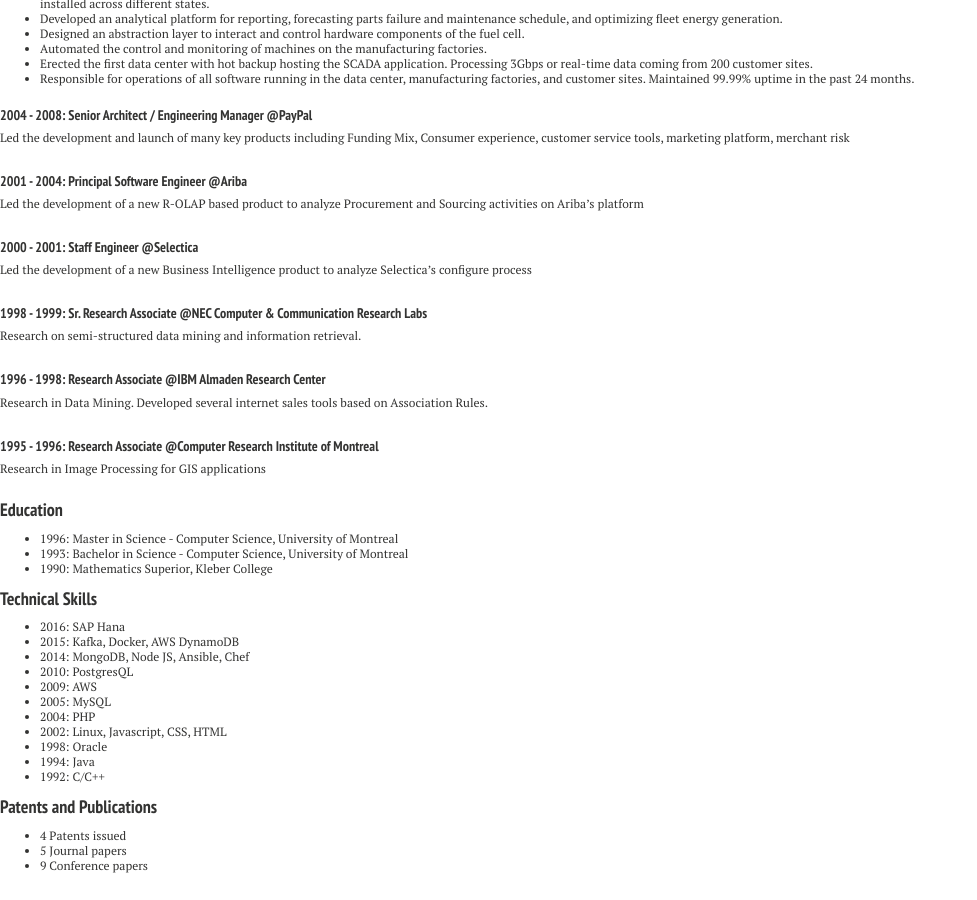
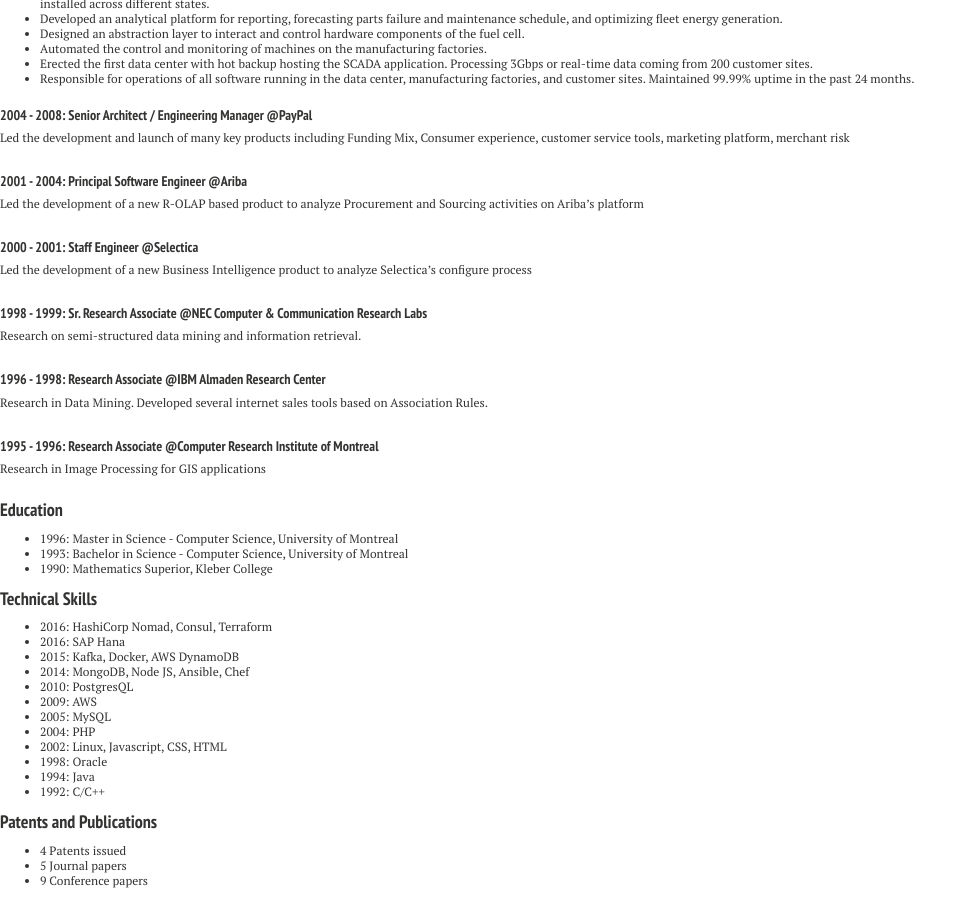
Before and after one commit to quocvu/quocvu.github.io, a Jekyll site: the page built from resume/pdf.md, in a window 1280 px wide and 900 px high, scrolled down 863 px. Shown: the whole window, without its empty margins (0-977 px from the left). Built offline with Jekyll 4.4.1, drawn with Linux system fonts in a browser that asks for light colours; nearby versions of some CDN libraries.

Commit message:
add hashi corp stack to skills

```diff
--- a/_data/resume.yml
+++ b/_data/resume.yml
@@ -189,6 +189,10 @@
   date: { from: 2016 }
   type: skill
 
+- title: HashiCorp Nomad, Consul, Terraform
+  date: { from: 2016 }
+  type: skill
+
 - id: ms
   type: education
   degree: Master in Science - Computer Science
```
